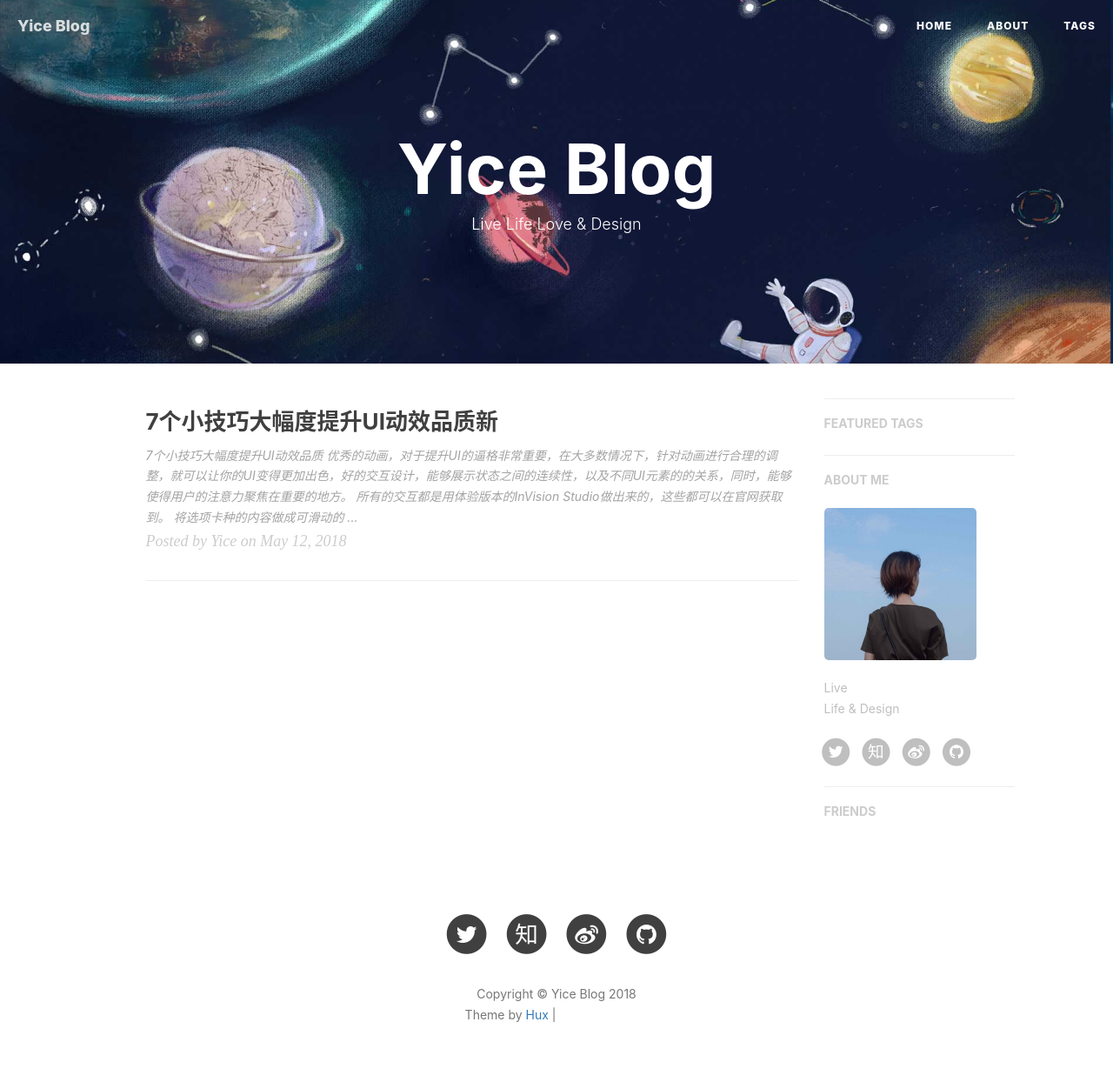
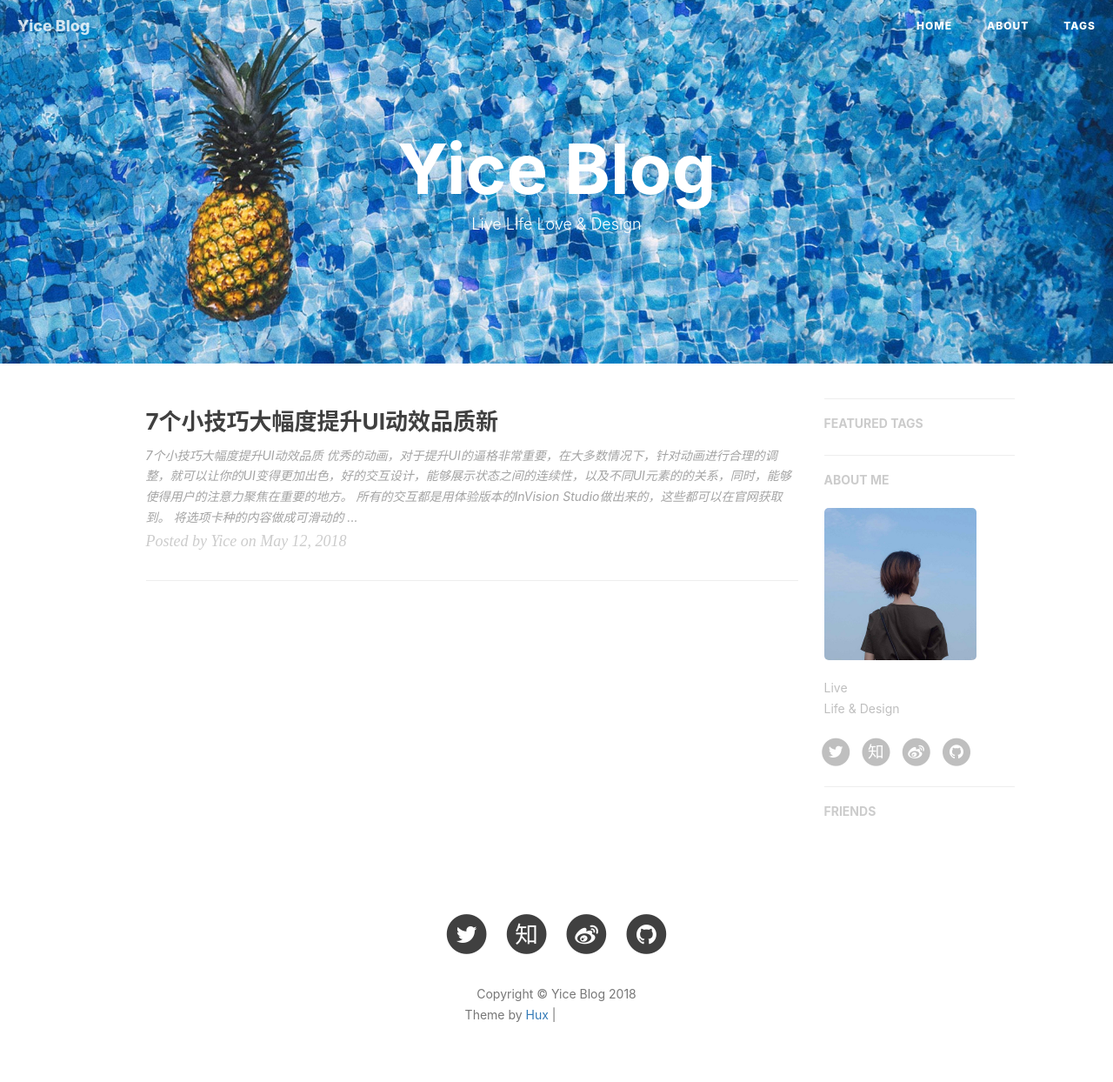
Before and after one commit to yice/yice.github.io, a Jekyll site: the page built from index.html, in a window 1280 px wide. Shown: the whole page at 87% size. Built offline with Jekyll 4.4.1, drawn with Linux system fonts in a browser that asks for light colours; nearby versions of some CDN libraries; the list of posts is cut into pages by our own code; comment, search, counter and statistics services are not loaded; grey boxes are pictures that could not be loaded.

Commit message:
update image

```diff
--- a/_config.yml
+++ b/_config.yml
@@ -1,7 +1,7 @@
 # Site settings
 title: Yice Blog
 SEOTitle: Yice's Design Blog
-header-img:
+header-img: img/blog-man-bg.jpg
 email: yicee@outlook.com
 description: "关于摄影与设计 | Yice，Photograhper & Mobile Lover，UX Designer | Live&Life&Design。"
 keyword: "设计"
--- a/about.html
+++ b/about.html
@@ -2,7 +2,7 @@
 layout: page
 title: "About"
 description: "Hey, this is Yice."
-header-img: "img/about-bg-walle.jpg"
+header-img: "img/blog-man-bg.jpg"
 multilingual: true
 ---
 
--- a/index.html
+++ b/index.html
@@ -1,7 +1,7 @@
 ---
 layout: page
 description: "Live Life Love & Design"
-header-img: "img/test-index-bg.jpg"
+header-img: "img/blog-man-bg.jpg"
 ---
 
 {% for post in paginator.posts %}
--- a/tags.html
+++ b/tags.html
@@ -2,7 +2,7 @@
 title: Tags
 layout: default
 description: keep hungry keep foolish
-header-img: "img/tag-bg.jpg"
+header-img: "img/blog-man-bg.jpg"
 ---
 
 <!-- Page Header -->
```
Also changed, not shown: img/blog-man-bg.jpg (added), 10 other files.
